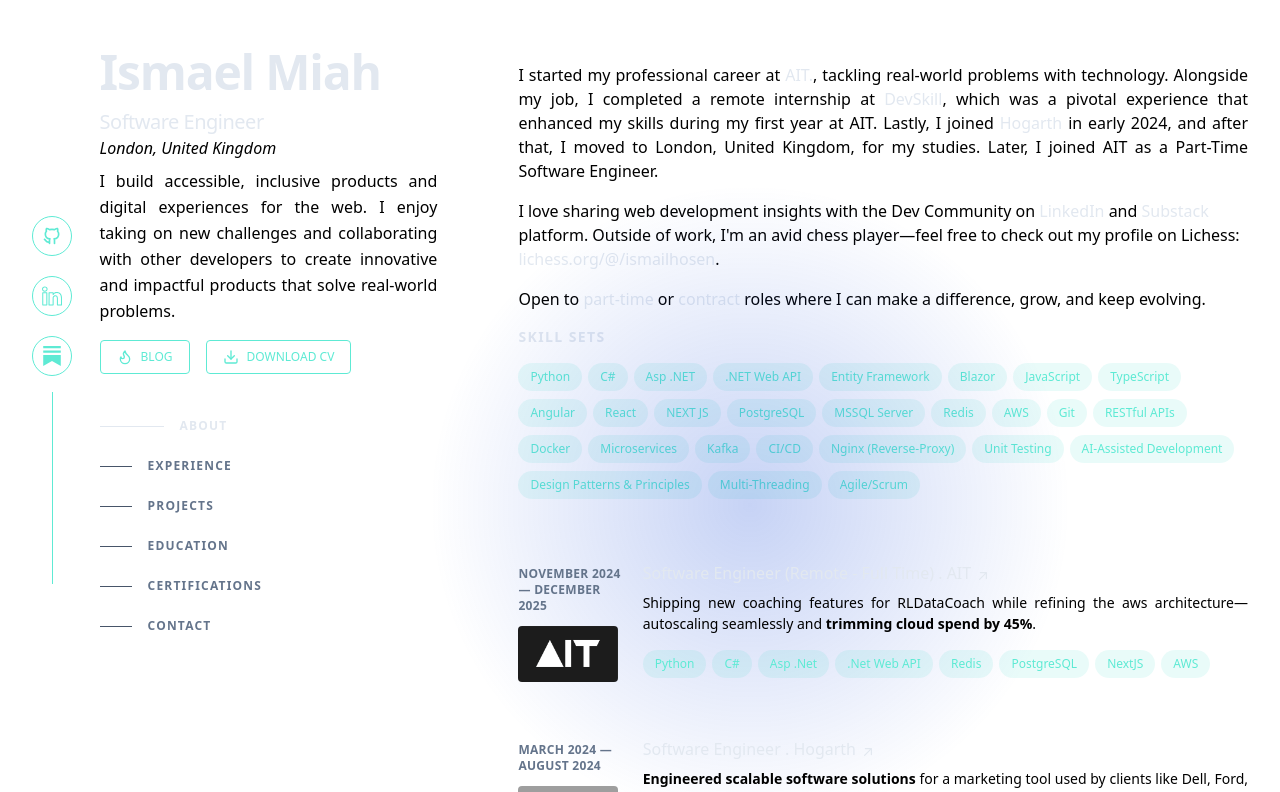
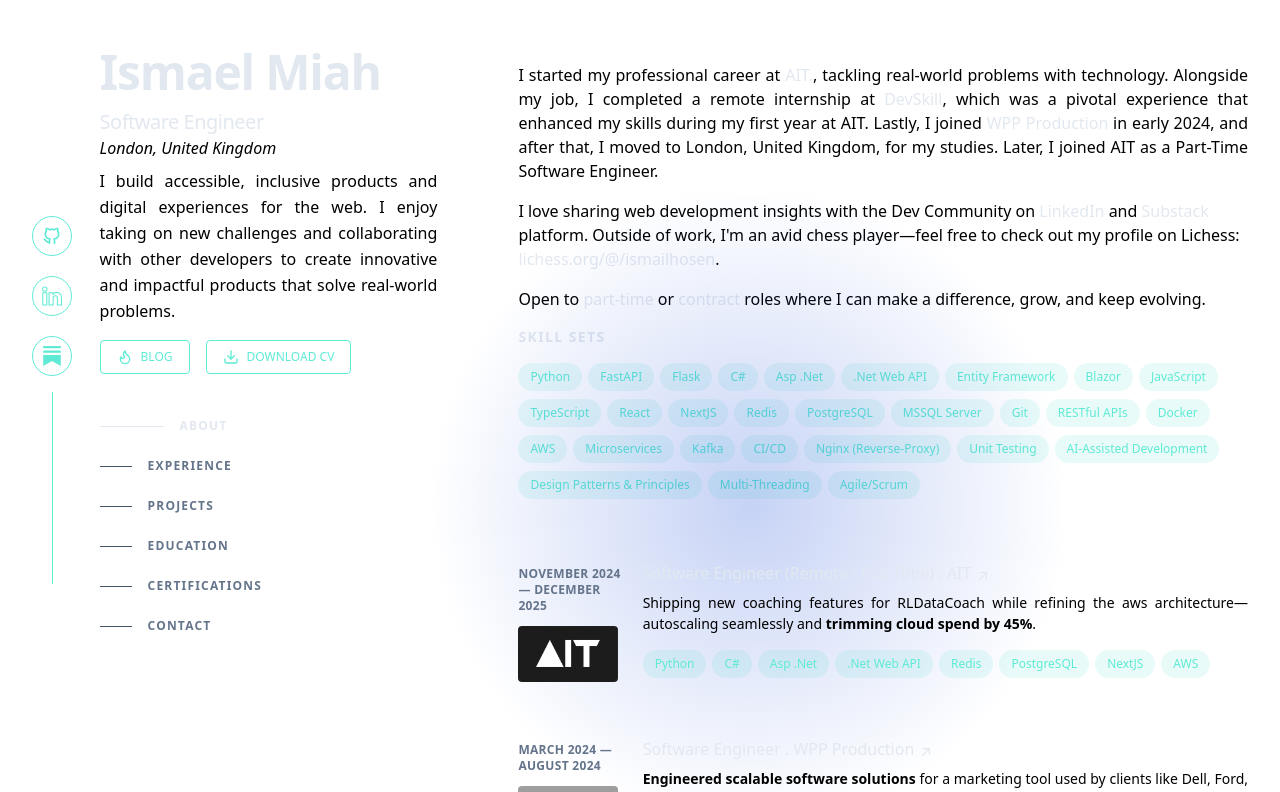
Before and after one commit to ismaelmiah/Portfolio-v2, a Next.js app: page / in a window 1280 px wide. Shown: the top 792 px of the page. Built offline with nearby package versions, Linux system fonts and the light colour scheme; grey boxes are pictures that could not be loaded.

Commit message:
Restructure skills designs and rename hogarth name to wpp production

```diff
--- a/pages/Sidebar.tsx
+++ b/pages/Sidebar.tsx
@@ -31,7 +31,7 @@
     ),
   },
   {
-    href: "/resume/Resume_Of_Ismael_Miah.pdf",
+    href: "#",
     label: "Download CV",
     icon: (
       <svg
--- a/pages/about/index.tsx
+++ b/pages/about/index.tsx
@@ -1,4 +1,36 @@
 const About = () => {
+
+  const skills = [
+    "Python",
+    "FastAPI",
+    "Flask",
+    "C#",
+    "Asp .Net",
+    ".Net Web API",
+    "Entity Framework",
+    "Blazor",
+    "JavaScript",
+    "TypeScript",
+    "React",
+    "NextJS",
+    "Redis",
+    "PostgreSQL",
+    "MSSQL Server",
+    "Git",
+    "RESTful APIs",
+    "Docker",
+    "AWS",
+    "Microservices",
+    "Kafka",
+    "CI/CD",
+    "Nginx (Reverse-Proxy)",
+    "Unit Testing",
+    "AI-Assisted Development",
+    "Design Patterns & Principles",
+    "Multi-Threading",
+    "Agile/Scrum"
+  ];
+
   return (
     <section
       id="about"
@@ -35,11 +67,11 @@
           first year at AIT. Lastly, I joined{" "}
           <a
             className="font-medium text-slate-200 hover:text-teal-300 focus-visible:text-teal-300"
-            href="https://www.hogarth.com/"
+            href="https://www.wppproduction.com/"
             target="_blank"
             rel="noopener noreferrer"
           >
-            Hogarth
+            WPP Production
           </a>{" "}
           in early 2024, and after that, I moved to London, United Kingdom, for
           my studies. Later, I joined AIT as a Part-Time Software Engineer.
@@ -88,141 +120,13 @@
         </h2>
         <div>
           <ul className="mt-2 flex flex-wrap" aria-label="Technologies used">
-            <li className="mr-1.5 mt-2">
-              <div className="flex items-center rounded-full bg-teal-400/10 px-3 py-1 text-xs font-medium leading-5 text-teal-300 ">
-                Python
-              </div>
-            </li>
-            <li className="mr-1.5 mt-2">
-              <div className="flex items-center rounded-full bg-teal-400/10 px-3 py-1 text-xs font-medium leading-5 text-teal-300 ">
-                C#
-              </div>
-            </li>
-            <li className="mr-1.5 mt-2">
-              <div className="flex items-center rounded-full bg-teal-400/10 px-3 py-1 text-xs font-medium leading-5 text-teal-300 ">
-                Asp .NET
-              </div>
-            </li>
-            <li className="mr-1.5 mt-2">
-              <div className="flex items-center rounded-full bg-teal-400/10 px-3 py-1 text-xs font-medium leading-5 text-teal-300 ">
-                .NET Web API
-              </div>
-            </li>
-            <li className="mr-1.5 mt-2">
-              <div className="flex items-center rounded-full bg-teal-400/10 px-3 py-1 text-xs font-medium leading-5 text-teal-300 ">
-                Entity Framework
-              </div>
-            </li>
-            <li className="mr-1.5 mt-2">
-              <div className="flex items-center rounded-full bg-teal-400/10 px-3 py-1 text-xs font-medium leading-5 text-teal-300 ">
-                Blazor
-              </div>
-            </li>
-            <li className="mr-1.5 mt-2">
-              <div className="flex items-center rounded-full bg-teal-400/10 px-3 py-1 text-xs font-medium leading-5 text-teal-300 ">
-                JavaScript
-              </div>
-            </li>
-            <li className="mr-1.5 mt-2">
-              <div className="flex items-center rounded-full bg-teal-400/10 px-3 py-1 text-xs font-medium leading-5 text-teal-300 ">
-                TypeScript
-              </div>
-            </li>
-            <li className="mr-1.5 mt-2">
-              <div className="flex items-center rounded-full bg-teal-400/10 px-3 py-1 text-xs font-medium leading-5 text-teal-300 ">
-                Angular
-              </div>
-            </li>
-            <li className="mr-1.5 mt-2">
-              <div className="flex items-center rounded-full bg-teal-400/10 px-3 py-1 text-xs font-medium leading-5 text-teal-300 ">
-                React
-              </div>
-            </li>
-            <li className="mr-1.5 mt-2">
-              <div className="flex items-center rounded-full bg-teal-400/10 px-3 py-1 text-xs font-medium leading-5 text-teal-300 ">
-                NEXT JS
-              </div>
-            </li>
-            <li className="mr-1.5 mt-2">
-              <div className="flex items-center rounded-full bg-teal-400/10 px-3 py-1 text-xs font-medium leading-5 text-teal-300 ">
-                PostgreSQL
-              </div>
-            </li>
-            <li className="mr-1.5 mt-2">
-              <div className="flex items-center rounded-full bg-teal-400/10 px-3 py-1 text-xs font-medium leading-5 text-teal-300 ">
-                MSSQL Server
-              </div>
-            </li>
-            <li className="mr-1.5 mt-2">
-              <div className="flex items-center rounded-full bg-teal-400/10 px-3 py-1 text-xs font-medium leading-5 text-teal-300 ">
-                Redis
-              </div>
-            </li>
-            <li className="mr-1.5 mt-2">
-              <div className="flex items-center rounded-full bg-teal-400/10 px-3 py-1 text-xs font-medium leading-5 text-teal-300 ">
-                AWS
-              </div>
-            </li>
-            <li className="mr-1.5 mt-2">
-              <div className="flex items-center rounded-full bg-teal-400/10 px-3 py-1 text-xs font-medium leading-5 text-teal-300 ">
-                Git
-              </div>
-            </li>
-            <li className="mr-1.5 mt-2">
-              <div className="flex items-center rounded-full bg-teal-400/10 px-3 py-1 text-xs font-medium leading-5 text-teal-300 ">
-                RESTful APIs
-              </div>
-            </li>
-            <li className="mr-1.5 mt-2">
-              <div className="flex items-center rounded-full bg-teal-400/10 px-3 py-1 text-xs font-medium leading-5 text-teal-300 ">
-                Docker
-              </div>
-            </li>
-            <li className="mr-1.5 mt-2">
-              <div className="flex items-center rounded-full bg-teal-400/10 px-3 py-1 text-xs font-medium leading-5 text-teal-300 ">
-                Microservices
-              </div>
-            </li>
-            <li className="mr-1.5 mt-2">
-              <div className="flex items-center rounded-full bg-teal-400/10 px-3 py-1 text-xs font-medium leading-5 text-teal-300 ">
-                Kafka
-              </div>
-            </li>
-            <li className="mr-1.5 mt-2">
-              <div className="flex items-center rounded-full bg-teal-400/10 px-3 py-1 text-xs font-medium leading-5 text-teal-300 ">
-                CI/CD
-              </div>
-            </li>
-            <li className="mr-1.5 mt-2">
-              <div className="flex items-center rounded-full bg-teal-400/10 px-3 py-1 text-xs font-medium leading-5 text-teal-300 ">
-                Nginx (Reverse-Proxy)
-              </div>
-            </li>
-            <li className="mr-1.5 mt-2">
-              <div className="flex items-center rounded-full bg-teal-400/10 px-3 py-1 text-xs font-medium leading-5 text-teal-300 ">
-                Unit Testing
-              </div>
-            </li>
-            <li className="mr-1.5 mt-2">
-              <div className="flex items-center rounded-full bg-teal-400/10 px-3 py-1 text-xs font-medium leading-5 text-teal-300 ">
-                AI-Assisted Development
-              </div>
-            </li>
-            <li className="mr-1.5 mt-2">
-              <div className="flex items-center rounded-full bg-teal-400/10 px-3 py-1 text-xs font-medium leading-5 text-teal-300 ">
-                Design Patterns & Principles
-              </div>
-            </li>
-            <li className="mr-1.5 mt-2">
-              <div className="flex items-center rounded-full bg-teal-400/10 px-3 py-1 text-xs font-medium leading-5 text-teal-300 ">
-                Multi-Threading
-              </div>
-            </li>
-            <li className="mr-1.5 mt-2">
-              <div className="flex items-center rounded-full bg-teal-400/10 px-3 py-1 text-xs font-medium leading-5 text-teal-300 ">
-                Agile/Scrum
-              </div>
-            </li>
+            {skills.map((skill) => (
+              <li className="mr-1.5 mt-2" key={skill}>
+                <div className="flex items-center rounded-full bg-teal-400/10 px-3 py-1 text-xs font-medium leading-5 text-teal-300 ">
+                  {skill}
+                </div>
+              </li>
+            ))}
           </ul>
         </div>
       </div>
--- a/pages/archive/index.tsx
+++ b/pages/archive/index.tsx
@@ -6,12 +6,12 @@
     name: "RLDataCoach",
     company: "AIT",
     url: "https://rldatacoach.com",
-    tech: ["Asp .NET 6.0", "Postgre SQL", "Lambda", "SQS", "NextJs"],
+    tech: ["Asp .NET 6.0", "Postgre SQL", "Lambda", "Python", "SQS", "NextJs"],
   },
   {
     year: "2024",
     name: "BrandShare",
-    company: "Hogarth",
+    company: "WPP Production",
     url: "https://dellshare.com",
     tech: ["Asp .NET Framework", "MS SQL Server", "Redis", "AngularJS"],
   },
--- a/pages/experience/details.tsx
+++ b/pages/experience/details.tsx
@@ -55,10 +55,10 @@
   },
   {
     period: "March 2024 — August 2024",
-    company: "Hogarth",
-    logo: "/images/experiences/hogarth.png",
+    company: "WPP Production",
+    logo: "/images/experiences/wpp-production.png",
     role: "Software Engineer",
-    companyUrl: "https://www.hogarth.com/",
+    companyUrl: "https://www.wppproduction.com/",
     description: [
       "Engineered scalable software solutions for a marketing tool used by clients like Dell, Ford, Nestlé, and Colgate, improving workflow efficiency by 20%.",
       "Responsible for implementing enhancements and fixes while maintaining codebase consistency and optimizing queries for large production data.",
--- a/pages/experience/index.tsx
+++ b/pages/experience/index.tsx
@@ -62,7 +62,7 @@
   },
   {
     period: "March 2024 — August 2024",
-    company: "Hogarth",
+    company: "WPP Production",
     logo: "/images/experiences/hogarth.png",
     role: "Software Engineer",
     companyUrl: "https://www.hogarth.com/",
```
